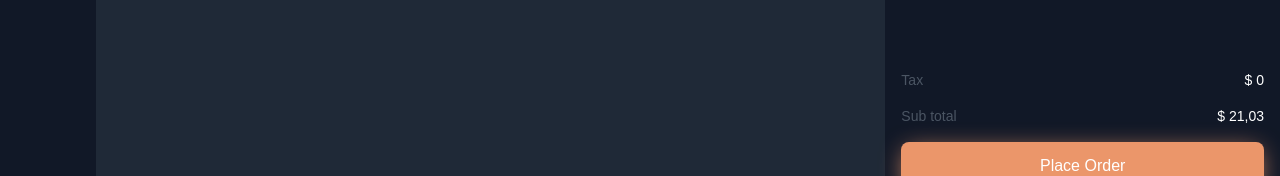
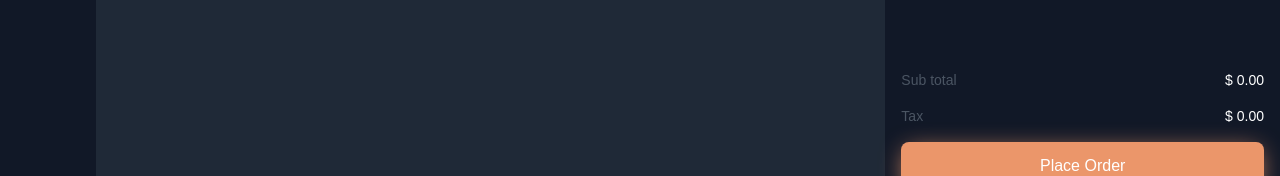
Before and after one commit to dantehduran/restaurant-pos, a Nuxt app: page / in a window 1280 px wide. Shown: the part 594-770 px from the top of the page. Built offline with nearby package versions, Linux system fonts and the light colour scheme; some icons are missing.

Commit message:
cart item padding and spacing fixed

```diff
--- a/components/Home/Cart.vue
+++ b/components/Home/Cart.vue
@@ -32,13 +32,18 @@
 			</div>
 			<div class="bg-gray-900 flex flex-col gap-y-4 py-4 mt-auto">
 				<div class="flex justify-between items-center">
-					<span class="text-sm text-gray-600">Tax</span>
-					<span class="text-sm text-white text-right">$ 0</span>
+					<span class="text-sm text-gray-600">Sub total</span>
+					<span class="text-sm text-white text-right"
+						>$ {{ subtotal.toFixed(2) }}</span
+					>
 				</div>
 				<div class="flex justify-between items-center">
-					<span class="text-sm text-gray-600">Sub total</span>
-					<span class="text-sm text-white text-right">$ 21,03</span>
+					<span class="text-sm text-gray-600">Tax</span>
+					<span class="text-sm text-white text-right"
+						>$ {{ tax.toFixed(2) }}</span
+					>
 				</div>
+
 				<button
 					class="w-full text-center py-3 bg-primary text-white rounded-lg shadow-primary"
 				>
@@ -52,5 +57,5 @@
 const active = ref('dine in');
 const options = ['dine in', 'to go', 'delivery'];
 const cartStore = useCartStore();
-const { items } = storeToRefs(cartStore);
+const { items, subtotal, tax } = storeToRefs(cartStore);
 </script>
--- a/components/Home/CartItem.vue
+++ b/components/Home/CartItem.vue
@@ -1,20 +1,20 @@
 <template>
 	<div class="w-full flex flex-col gap-y-2 p-2 bg-gray-800 rounded-lg">
-		<div class="flex gap-x-4 items-center justify-around">
+		<div class="flex gap-x-4 items-center px-1">
 			<button
 				class="p-3 border border-primary rounded-lg hover:bg-primary hover:text-white text-primary hover:border-gray-600"
 				@click="removeItem(id)"
 			>
 				<Icon w="20" h="20" icon="fluent:delete-20-regular" />
 			</button>
-			<div class="w-48">
+			<div class="w-48 mr-auto">
 				<p class="capitalize text-white text-sm truncate overflow-hidden">
 					{{ name }}
 				</p>
 				<p class="text-gray-600 text-sm">${{ price }}</p>
 			</div>
 			<span class="text-gray-300 text-sm text-center">x{{ qty }}</span>
-			<span class="text-white">${{ price * qty }}</span>
+			<span class="text-white">${{ (price * qty).toFixed(2) }}</span>
 		</div>
 	</div>
 </template>
```
